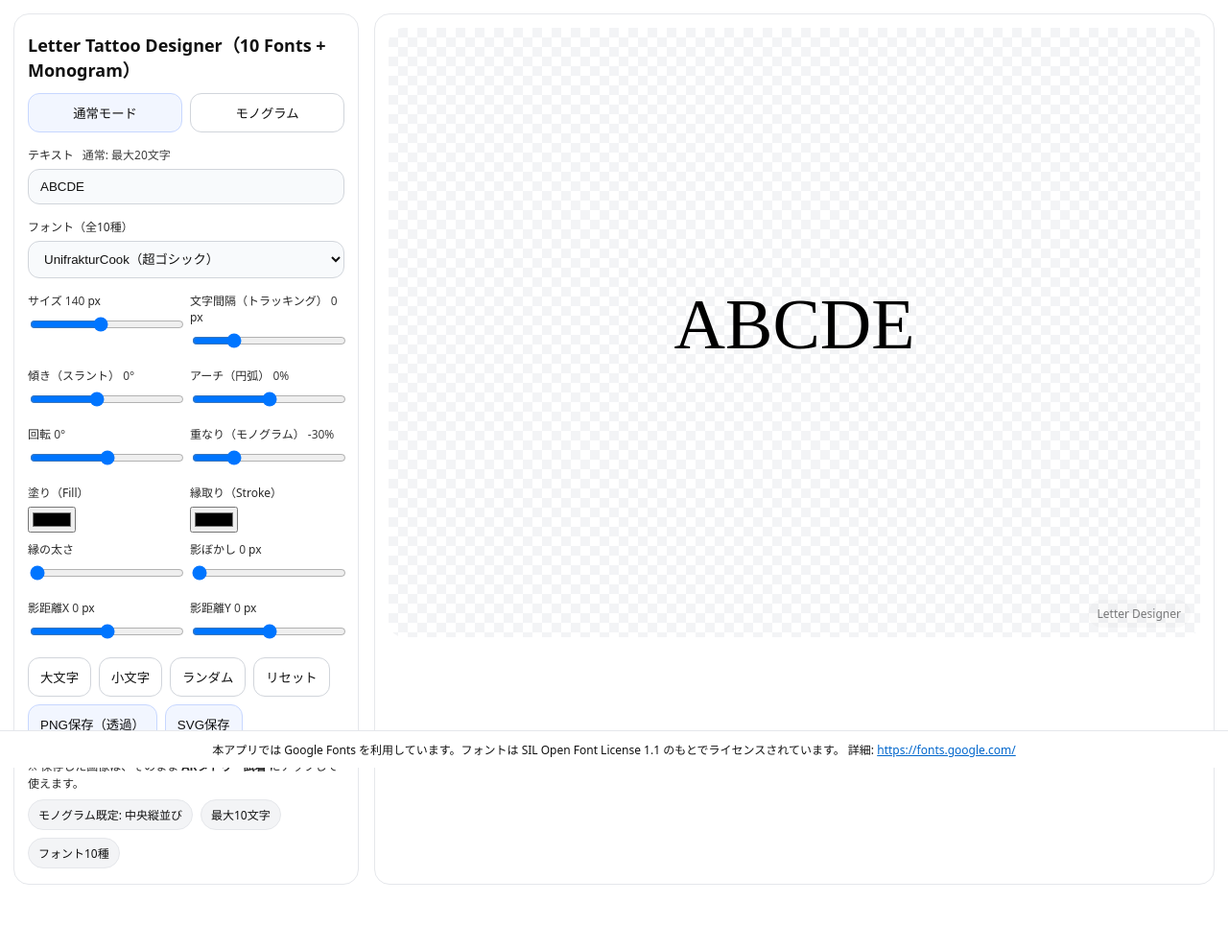
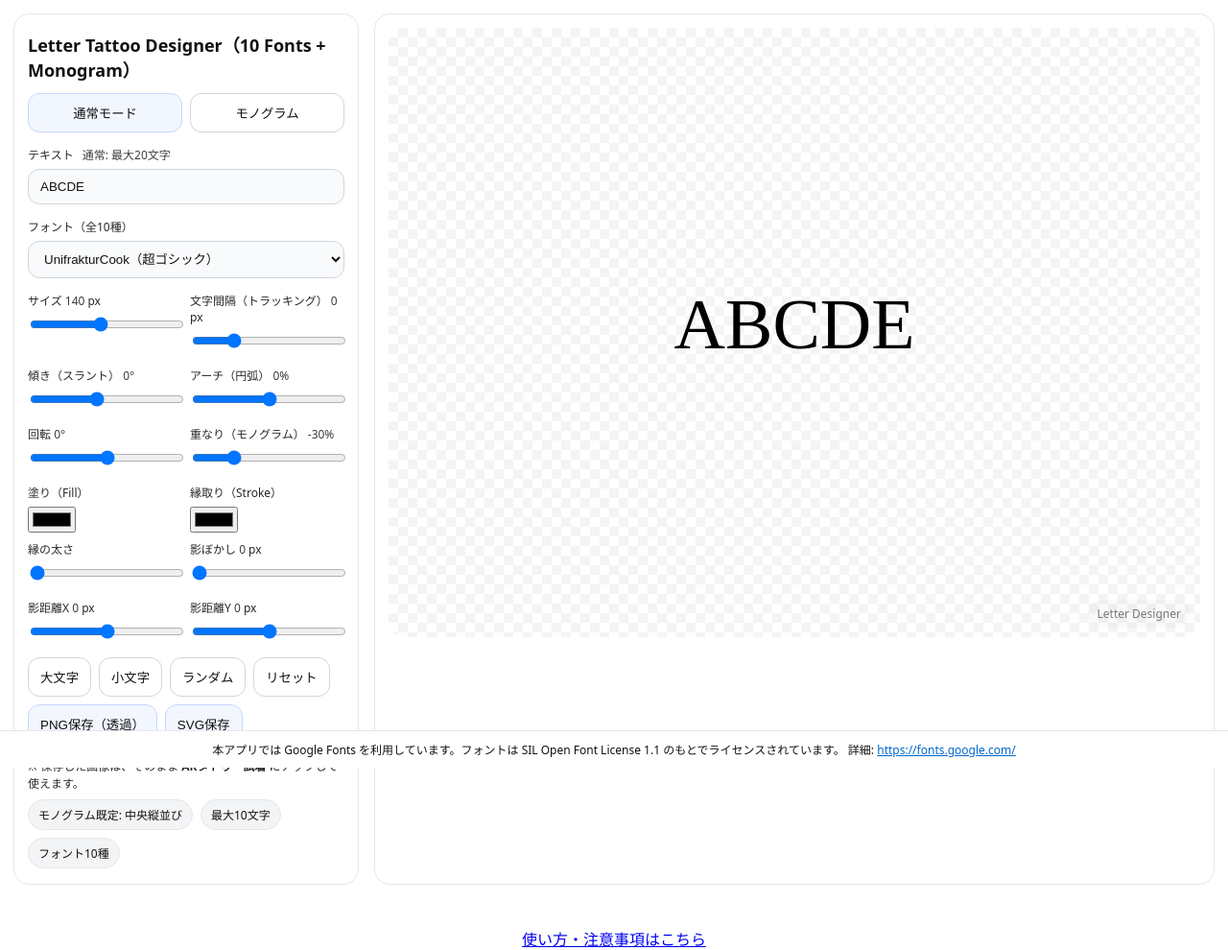
Before and after one commit to linkgk/tattoo-lettering, a plain HTML site: page index.html in a window 1280 px wide. Shown: the whole page at 96% size. Before the commit the page ends 936 px from the top, so only its background shows below. Drawn offline with Linux system fonts and the light colour scheme; a web font is replaced by a local one.

Commit message:
Update index.html

```diff
--- a/index.html
+++ b/index.html
@@ -346,5 +346,8 @@
     // 初期化
     apply(); setMode('normal');
   </script>
+  <p style="text-align:center; margin-top:30px;">
+    <a href="howto.html">使い方・注意事項はこちら</a>
+</p>
 </body>
 </html>
```
